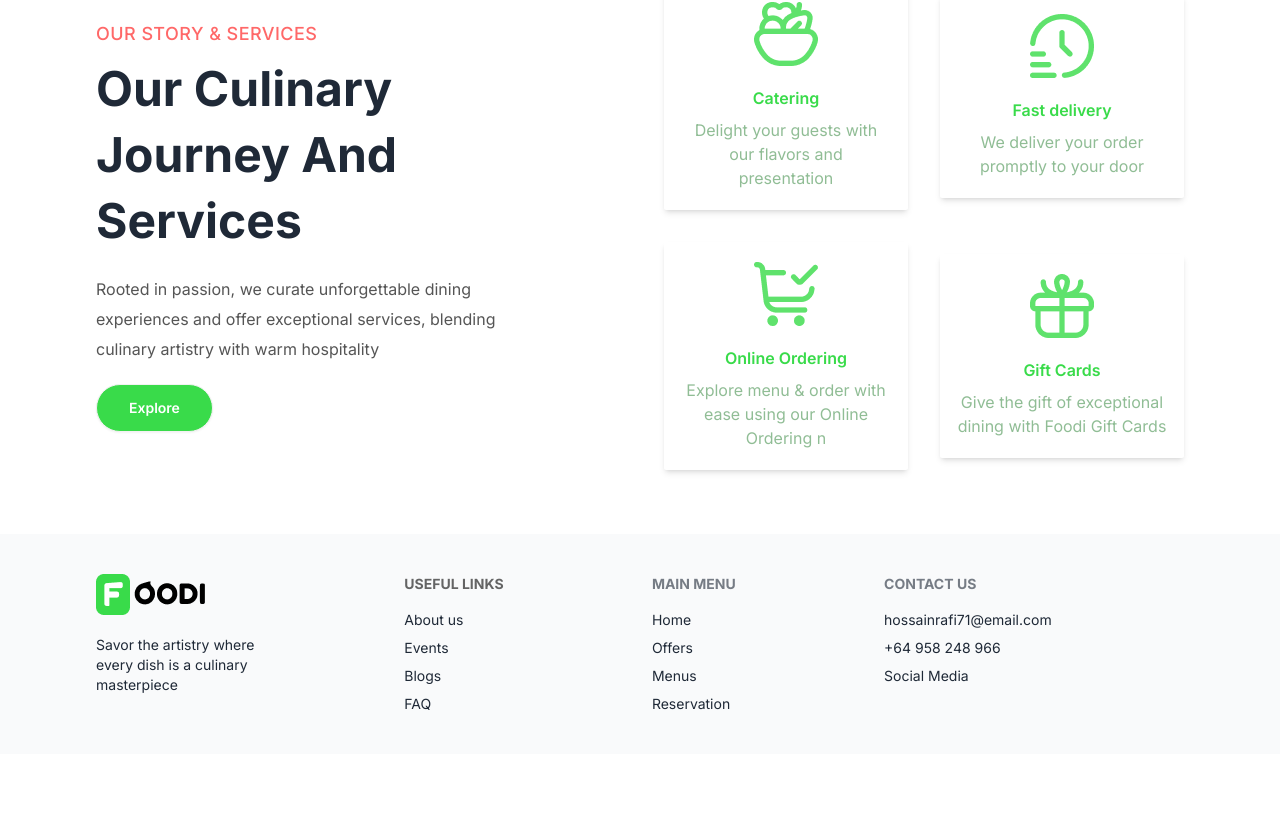
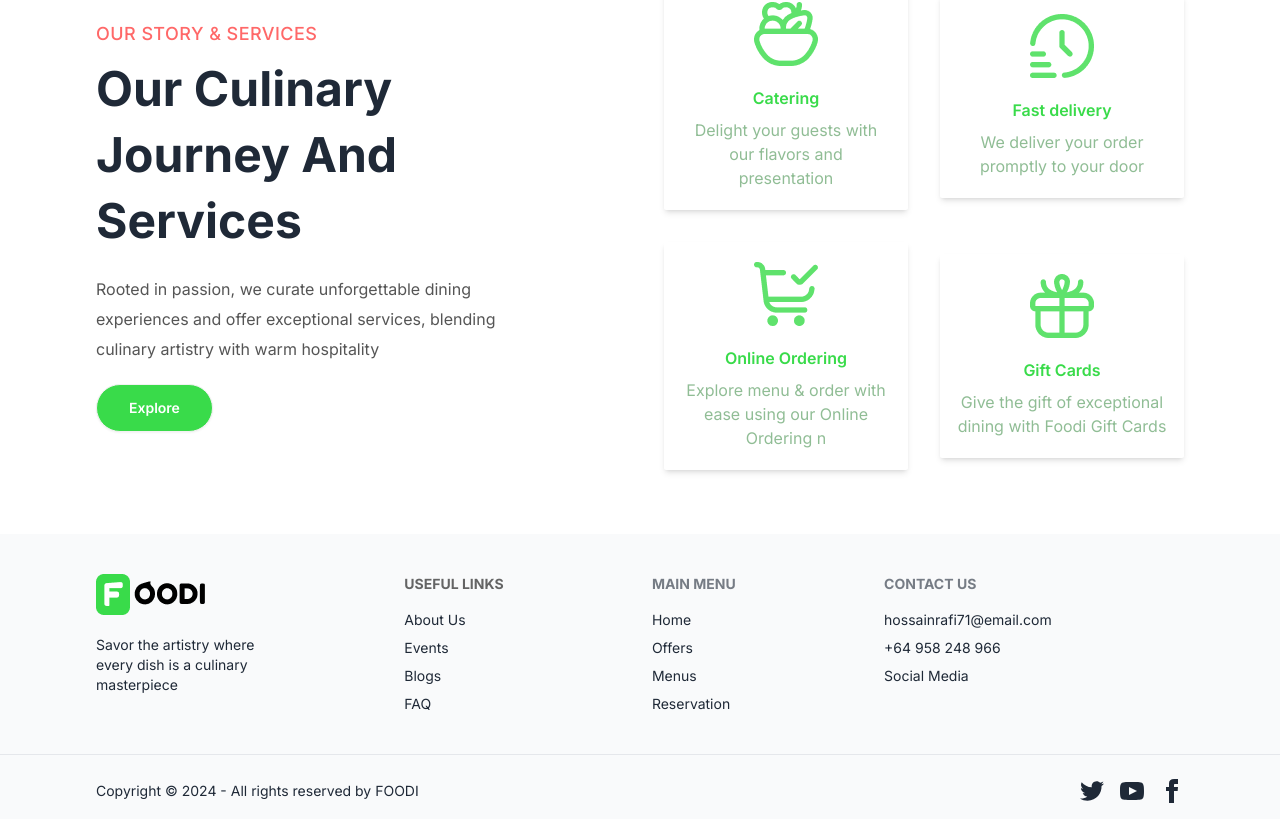
Before and after one commit to HossainRafi/Foodi, a React (Vite) app in the folder foodi-client/: page / in a window 1280 px wide. Shown: the part 3121-3940 px from the top of the page. Before the commit the page ends 3875 px from the top, so only its background shows below. Built offline with nearby package versions, Linux system fonts and the light colour scheme.

Commit message:
footer done

```diff
--- a/foodi-client/src/components/Footer.jsx
+++ b/foodi-client/src/components/Footer.jsx
@@ -1,7 +1,7 @@
 export const Footer = () => {
   return (
     <div className="bg-gray-50">
-      {/* top section */}
+      {/* top footer section */}
       <footer className="footer xl:px-24 py-10 px-4 text-base-content">
         <aside>
           <img src="/logo.png" />
@@ -11,7 +11,7 @@
         </aside>
         <nav>
           <header className="footer-title text-black">Useful links</header>
-          <a className="link link-hover">About us</a>
+          <a className="link link-hover">About Us</a>
           <a className="link link-hover">Events</a>
           <a className="link link-hover">Blogs</a>
           <a className="link link-hover">FAQ</a>
@@ -30,6 +30,49 @@
           <a className="link link-hover">Social Media</a>
         </nav>
       </footer>
+      <hr />
+
+      {/* bottom footer section */}
+      <footer className="footer items-center xl:px-24 px-4 py-4 mt-2">
+        <aside className="items-center grid-flow-col">
+          <p>Copyright © 2024 - All rights reserved by FOODI</p>
+        </aside>
+        <nav className="grid-flow-col gap-4 md:place-self-center md:justify-self-end">
+          <a>
+            <svg
+              xmlns="http://www.w3.org/2000/svg"
+              width="24"
+              height="24"
+              viewBox="0 0 24 24"
+              className="fill-current"
+            >
+              <path d="M24 4.557c-.883.392-1.832.656-2.828.775 1.017-.609 1.798-1.574 2.165-2.724-.951.564-2.005.974-3.127 1.195-.897-.957-2.178-1.555-3.594-1.555-3.179 0-5.515 2.966-4.797 6.045-4.091-.205-7.719-2.165-10.148-5.144-1.29 2.213-.669 5.108 1.523 6.574-.806-.026-1.566-.247-2.229-.616-.054 2.281 1.581 4.415 3.949 4.89-.693.188-1.452.232-2.224.084.626 1.956 2.444 3.379 4.6 3.419-2.07 1.623-4.678 2.348-7.29 2.04 2.179 1.397 4.768 2.212 7.548 2.212 9.142 0 14.307-7.721 13.995-14.646.962-.695 1.797-1.562 2.457-2.549z"></path>
+            </svg>
+          </a>
+          <a>
+            <svg
+              xmlns="http://www.w3.org/2000/svg"
+              width="24"
+              height="24"
+              viewBox="0 0 24 24"
+              className="fill-current"
+            >
+              <path d="M19.615 3.184c-3.604-.246-11.631-.245-15.23 0-3.897.266-4.356 2.62-4.385 8.816.029 6.185.484 8.549 4.385 8.816 3.6.245 11.626.246 15.23 0 3.897-.266 4.356-2.62 4.385-8.816-.029-6.185-.484-8.549-4.385-8.816zm-10.615 12.816v-8l8 3.993-8 4.007z"></path>
+            </svg>
+          </a>
+          <a>
+            <svg
+              xmlns="http://www.w3.org/2000/svg"
+              width="24"
+              height="24"
+              viewBox="0 0 24 24"
+              className="fill-current"
+            >
+              <path d="M9 8h-3v4h3v12h5v-12h3.642l.358-4h-4v-1.667c0-.955.192-1.333 1.115-1.333h2.885v-5h-3.808c-3.596 0-5.192 1.583-5.192 4.615v3.385z"></path>
+            </svg>
+          </a>
+        </nav>
+      </footer>
     </div>
   );
 };
```
